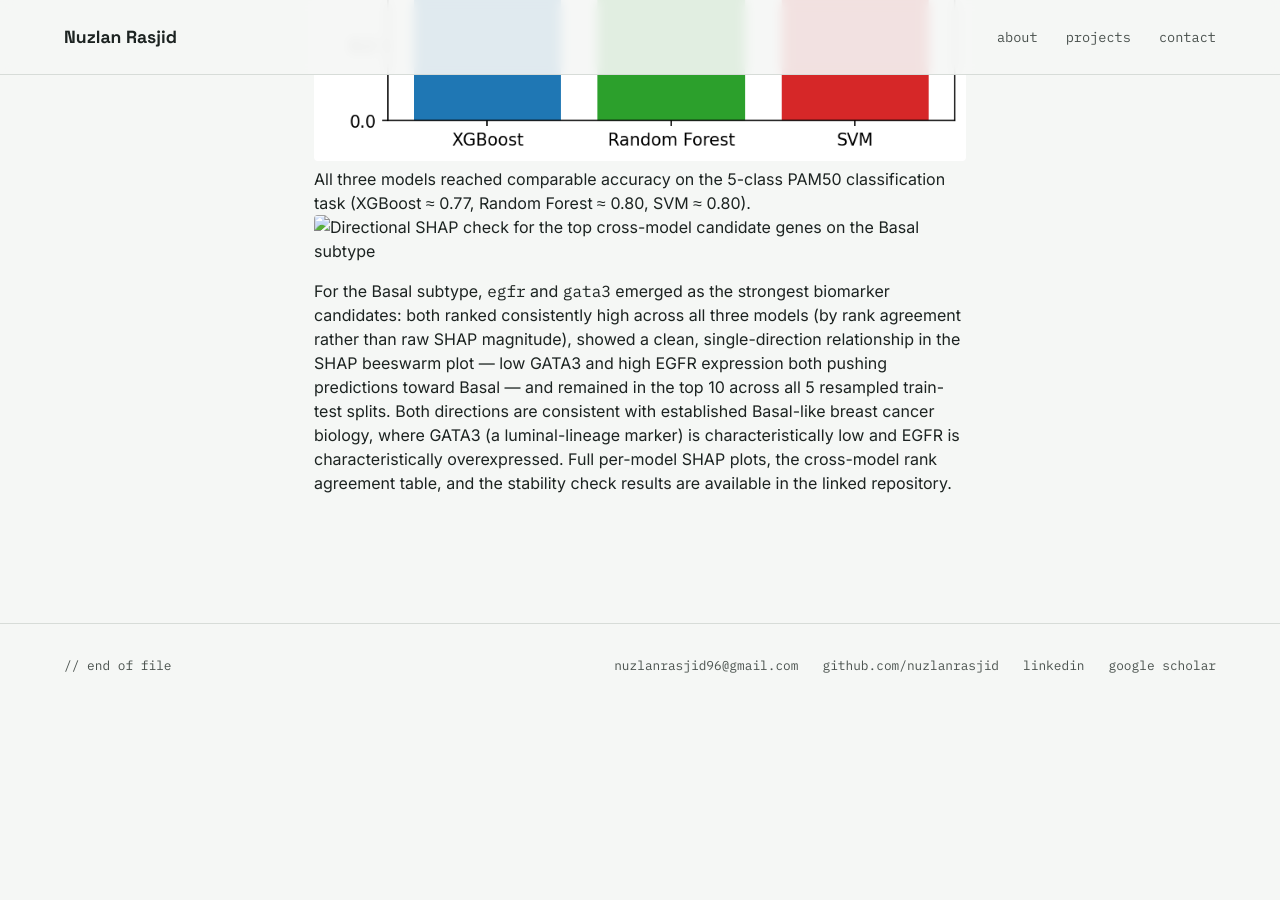
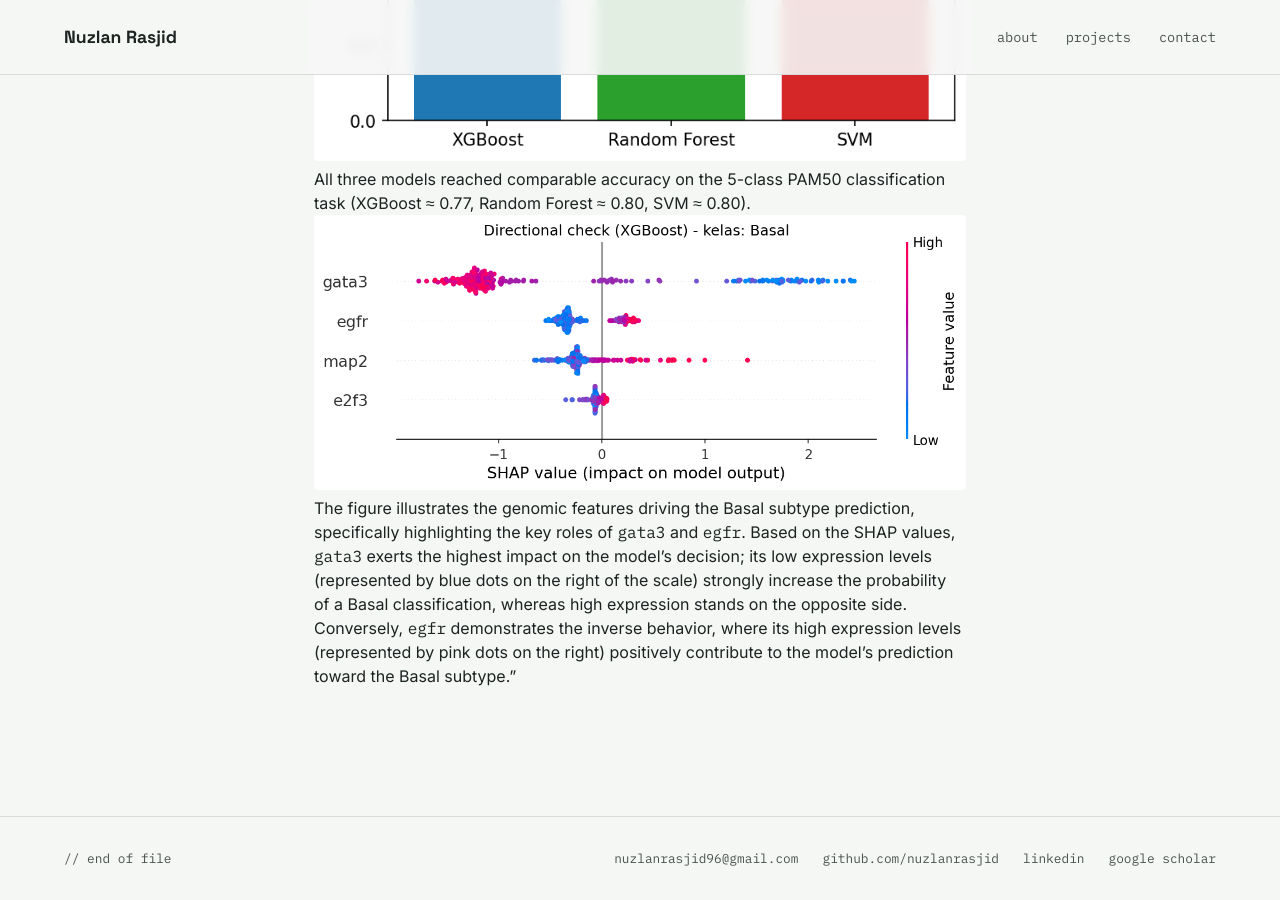
Before and after one commit to nuzlanrasjid/nuzlanrasjid.github.io, a Jekyll site: the page built from _projects/wgcna-ml-shap-metabric-27092026.md, in a window 1280 px wide and 900 px high, scrolled down 2517 px. Built offline with Jekyll 4.4.1, drawn with Linux system fonts in a browser that asks for light colours; before the commit the page ends 3225 px from its top, so only the background shows below that.

Commit message:
Update wgcna-ml-shap-metabric-27092026.md

```diff
--- a/_projects/wgcna-ml-shap-metabric-27092026.md
+++ b/_projects/wgcna-ml-shap-metabric-27092026.md
@@ -87,17 +87,14 @@ of one particular split.
 All three models reached comparable accuracy on the 5-class PAM50
 classification task (XGBoost ≈ 0.77, Random Forest ≈ 0.80, SVM ≈
 0.80).
-![Directional SHAP check for the top cross-model candidate genes on the Basal subtype](/assets/PASTE-PROJECT-SLUG-HERE/shap_directional_xgb_Basal.png)
-
-For the Basal subtype, `egfr` and `gata3` emerged as the
-strongest biomarker candidates: both ranked consistently high across
-all three models (by rank agreement rather than raw SHAP magnitude),
-showed a clean, single-direction relationship in the SHAP beeswarm
-plot — low GATA3 and high EGFR expression both pushing predictions
-toward Basal — and remained in the top 10 across all 5 resampled
-train-test splits. Both directions are consistent with established
-Basal-like breast cancer biology, where GATA3 (a luminal-lineage
-marker) is characteristically low and EGFR is characteristically
-overexpressed. Full per-model SHAP plots, the cross-model rank
-agreement table, and the stability check results are available in the
-linked repository.
+![Directional SHAP check for the top cross-model candidate genes on the Basal subtype](/assets/wgcna-ml-analysis/shap_directional_xgb_Basal.png)
+The figure illustrates the genomic features driving the Basal
+subtype prediction, specifically highlighting the key roles of
+`gata3` and `egfr`. Based on the SHAP values, `gata3` exerts the
+highest impact on the model's decision; its low expression levels
+(represented by blue dots on the right of the scale) strongly increase
+the probability of a Basal classification, whereas high expression
+stands on the opposite side. Conversely, `egfr` demonstrates the
+inverse behavior, where its high expression levels (represented
+by pink dots on the right) positively contribute to the model's
+prediction toward the Basal subtype."
```
